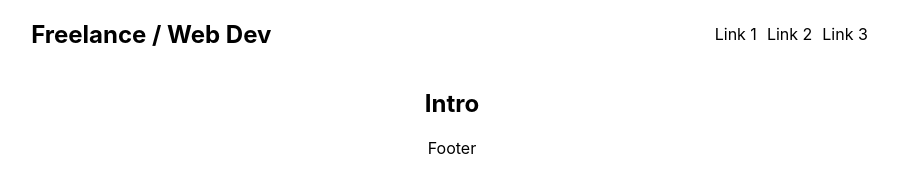
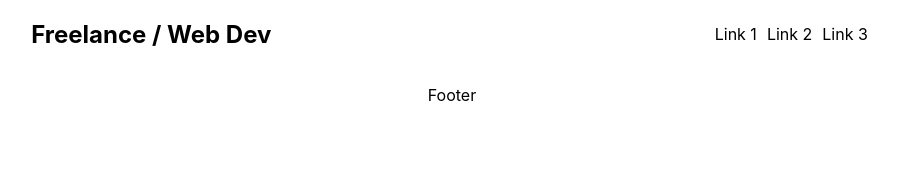
Before and after one commit to venoblin/freelance-webdev, a React (Create React App) app: page / in a window 1280 px wide. Shown: the top 179 px of the page, without its empty margins (188-1086 px from the left). Built offline with nearby package versions, Linux system fonts and the light colour scheme.

Commit message:
removed section

```diff
--- a/src/components/routes/Home.tsx
+++ b/src/components/routes/Home.tsx
@@ -3,9 +3,7 @@ import '../../styles/Home.css'
 const Home = () => {
   return (
     <div className='home'>
-      <section className='intro'>
-        <h1>Intro</h1>
-      </section>
+
     </div>
   )
 }
```
